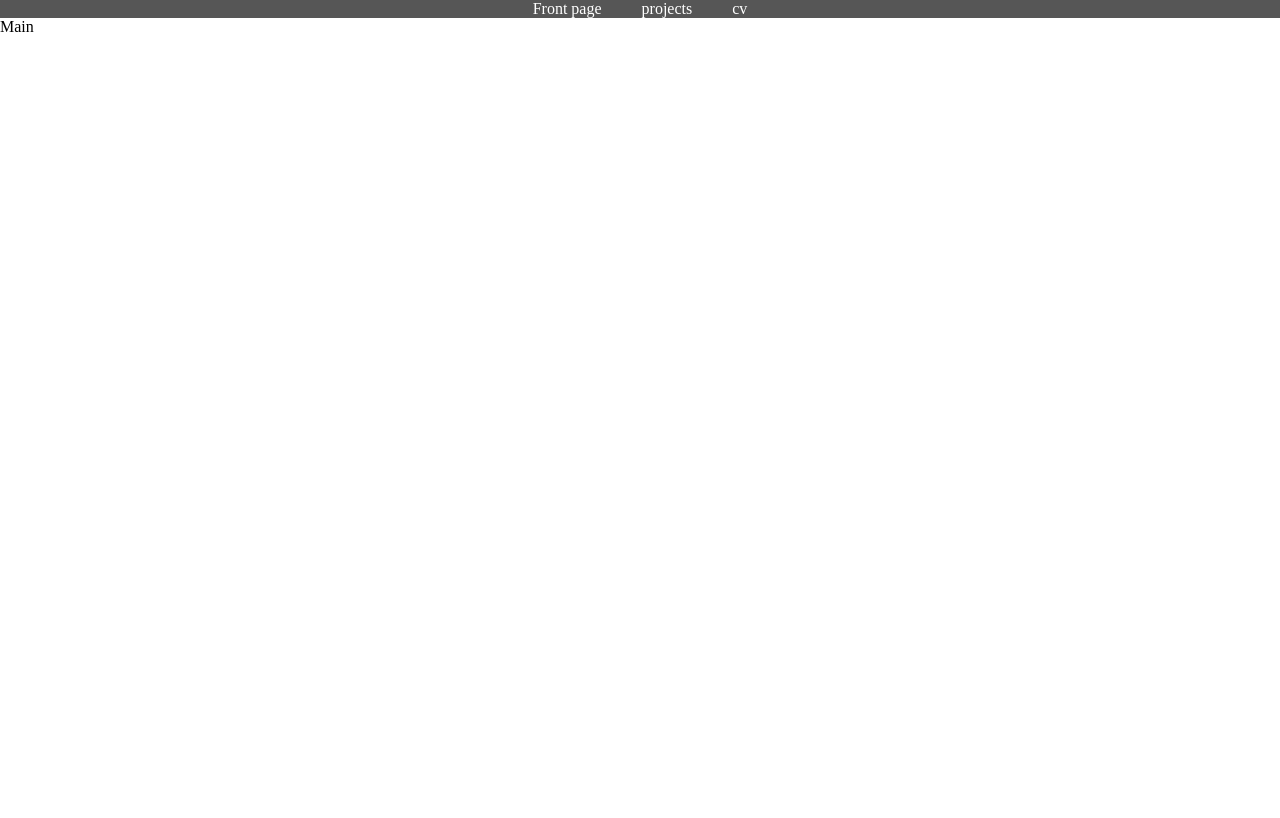
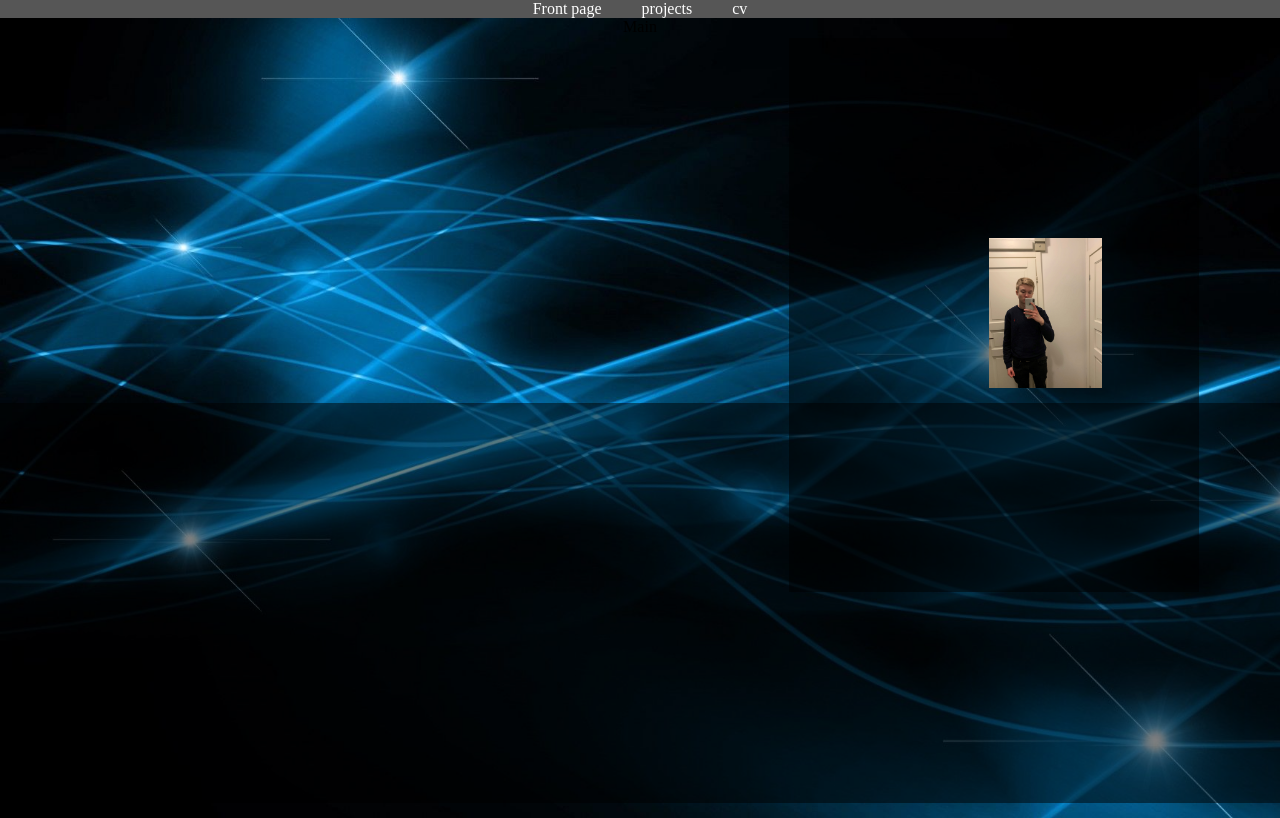
Before and after one commit to samuli404/Portfolio, a React (Create React App) app: page /portfolio/ in a window 1280 px wide. Built offline with nearby package versions, Linux system fonts and the light colour scheme.

Commit message:
tiistainportfoliot

```diff
--- a/src/components/pages/main/main.module.scss
+++ b/src/components/pages/main/main.module.scss
@@ -0,0 +1,29 @@
+.container{
+    display: flex;
+    flex-direction: column;
+   justify-items: center;
+   align-items: center;
+   position: relative;
+   height: 100vh;
+   background-image: url('../../media2/royalty-free-background-image-14.jpg');
+   background-size: cover;
+   .main1{
+        background: rgba(0, 0, 0, 0.500);
+        padding: 200px;
+        width: 70%;
+        position: absolute;
+        bottom: 15px;
+   }
+   .main2{
+        background: rgba(0, 0, 0, 0.500);
+        padding: 200px;
+        width: 10px;
+        position: absolute;
+        right: 81px;
+        top: 20px;
+    }
+    .kuva{
+        height: 150px;
+        width: auto;
+    }
+}
--- a/src/components/pages/main/main.tsx
+++ b/src/components/pages/main/main.tsx
@@ -1,4 +1,6 @@
 import React from 'react'
+import styles from './main.module.scss'
+import kuva from '../../media3/Muokattu.jpg'
 
 type MainProps = {
 
@@ -6,7 +8,12 @@ type MainProps = {
 
 const Main: React.FC<MainProps> = () => {
   return (
-    <div>
+    <div className={styles.container}>
+      <div className={styles.main1}></div>
+      <div className={styles.main2}>
+        <img className={styles.kuva} src={kuva} alt="ei toimi"/>
+      </div>
+
       Main
     </div>
   )
--- a/src/components/pages/main/project/cv/cv.module.scss
+++ b/src/components/pages/main/project/cv/cv.module.scss
@@ -29,5 +29,8 @@
        bottom: 0;
        right: 50%;
    }
+   .d{
+    background: rgba(0, 0, 0, 0.664);
+   }
 
 }
--- a/src/components/pages/main/project/cv/cv.tsx
+++ b/src/components/pages/main/project/cv/cv.tsx
@@ -8,7 +8,7 @@ type CvProps = {
 const Cv: React.FC<CvProps> = () => {
   return (
     <div className={styles.container}>
-      <h1>Lorem ipsum dolor sit amet.</h1>
+      <h1 className={styles.d}>My projects</h1>
       <div className={styles.a}>Lorem ipsum dolor sit amet.</div>
       <div className={styles.b}>Lorem ipsum dolor sit amet, consectetur adipisicing elit. Cumque deserunt recusandae eos fuga repellat illum reprehenderit culpa, nesciunt tenetur magni.</div>
       <div className={styles.c}>Infobox</div>
```
Also changed, not shown: src/components/media2/royalty-free-background-image-14.jpg (added), src/components/media3/Muokattu.jpg (added).
